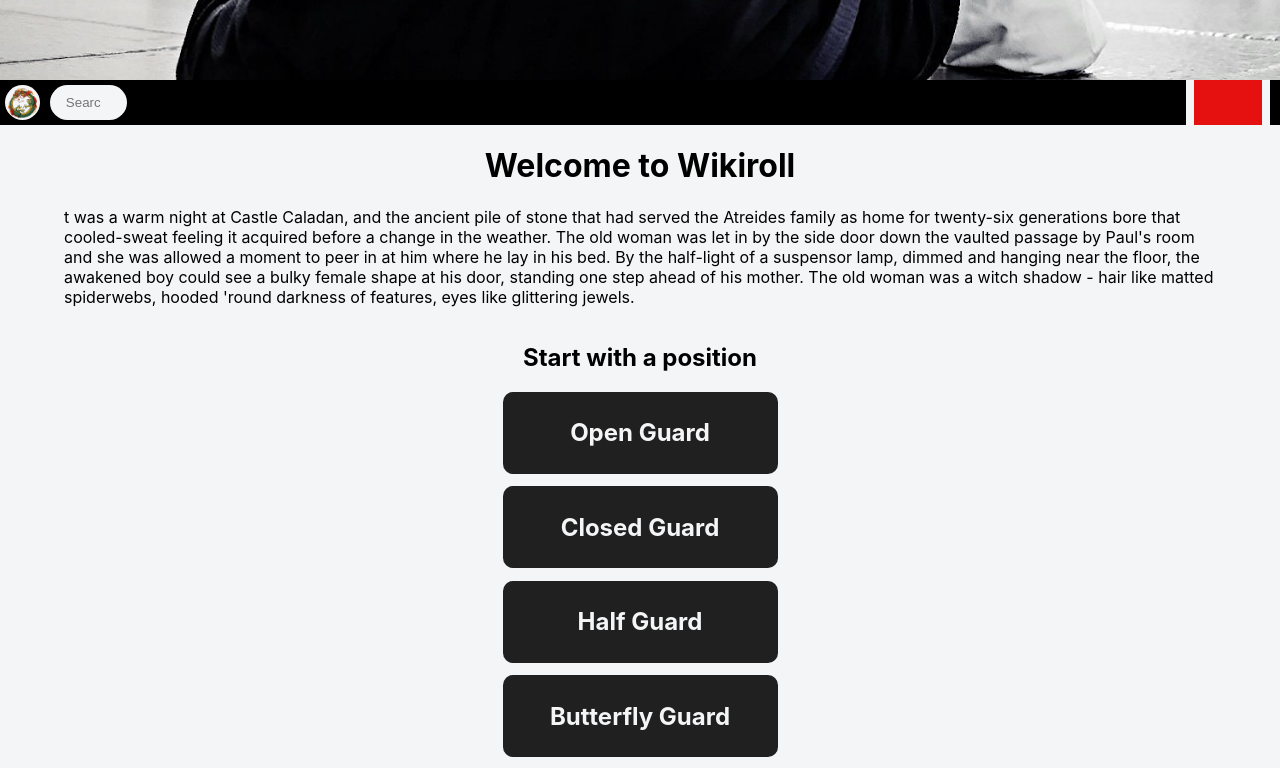
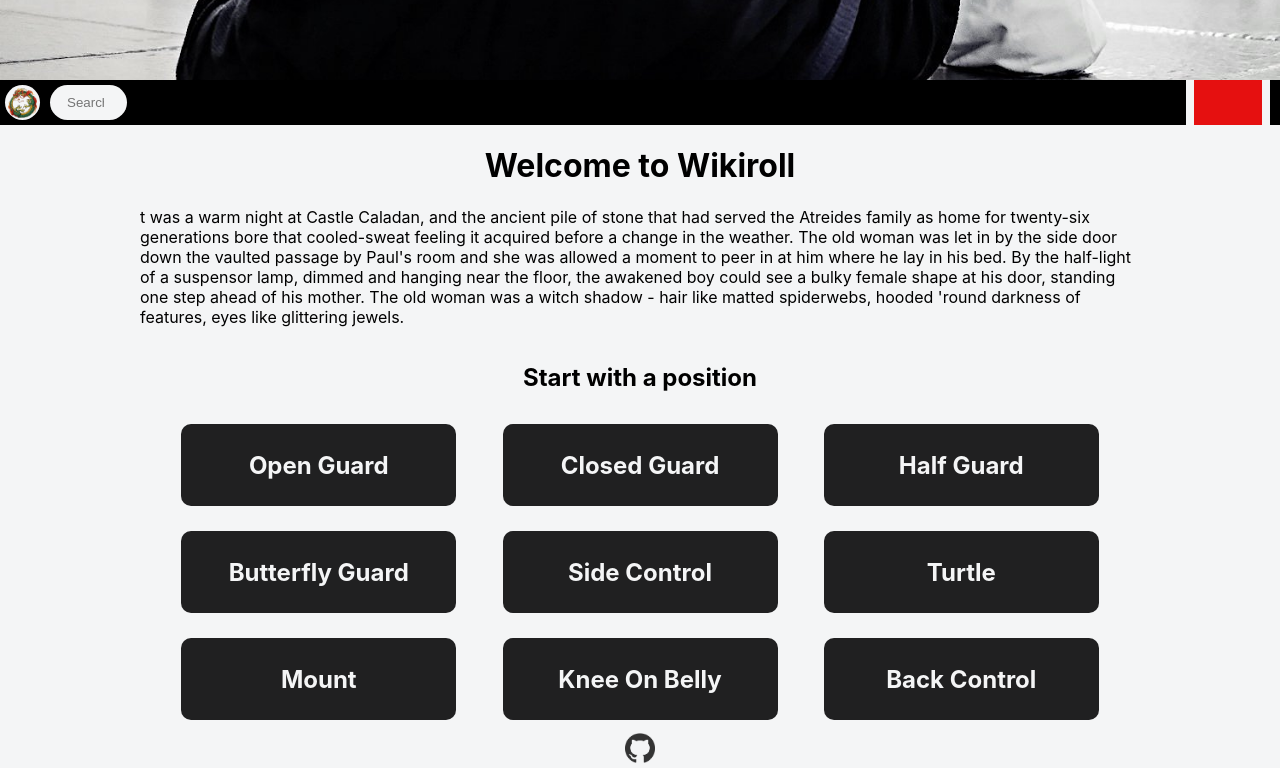
Before and after one commit to ianlov/Wikiroll, a React (Create React App) app in the folder client/: page / in a window 1280 px wide. Shown: the part 720-1488 px from the top of the page. Built offline with nearby package versions, Linux system fonts and the light colour scheme.

Commit message:
splash done

```diff
--- /dev/null
+++ b/client/src/assets/css/layout.css
@@ -0,0 +1,11 @@
+footer {
+  height: 32px;
+  display: flex;
+  flex-flow: row nowrap;
+  justify-content: center;
+}
+
+footer > a > img {
+  height: 30px;
+  width: auto;
+}
--- a/client/src/assets/css/nav.css
+++ b/client/src/assets/css/nav.css
@@ -39,8 +39,8 @@
   border-radius: 17.5px;
   margin: 5px 5px;
   border: none;
-  padding-left: 12%;
-  padding-right: 10%;
+  padding-left: 17px;
+  padding-right: 10px;
   -webkit-transition: all 0.5s;
   transition: all 0.5s;
 }
@@ -52,8 +52,8 @@
   border-radius: 17.5px;
   margin: 5px 5px;
   border: none;
-  padding-left: 12%;
-  padding-right: 10%;
+  padding-left: 10px;
+  padding-right: 10px;
   -webkit-transition: all 0.5s;
   transition: all 0.5s;
 }
--- a/client/src/assets/css/ptscard.css
+++ b/client/src/assets/css/ptscard.css
@@ -6,7 +6,7 @@
   display: flex;
   justify-content: center;
   align-items: center;
-  margin: 12.5px auto;
+  margin: 12.5px 5px;
 }
 
 .pts-card > h2 {
--- a/client/src/assets/css/splash.css
+++ b/client/src/assets/css/splash.css
@@ -9,6 +9,7 @@
 .splash__splash-image > h1 {
   position: absolute;
   top: 35vh;
+  width: 100vw;
   color: white;
   text-align: center;
 }
@@ -20,21 +21,28 @@
 }
 
 .splash__welcome {
-
+  width: 90vw;
+  max-width: 1000px;
 }
 
 .splash__welcome > h1 {
   text-align: center;
 }
 
-.splash__welcome__description-container {
-  width: 90vw;
-}
+/* .splash__welcome__description-container {
+} */
 
 .splash__positions {
-
+  width: 90vw;
+  max-width: 1000px;
 }
 
 .splash__positions > h2 {
   text-align: center;
 }
+
+.splash__positions__container {
+  display: flex;
+  flex-flow: row wrap;
+  justify-content: space-evenly;
+}
--- a/client/src/layouts/Layout.jsx
+++ b/client/src/layouts/Layout.jsx
@@ -1,10 +1,16 @@
+import '../assets/css/layout.css';
+
 import Nav from "../components/Nav.jsx";
+import github from "../assets/images/GitHub_logo.png";
 
 const Layout = (props) => {
   return (
     <div>
       <Nav />
       {props.children}
+      <footer>
+        <a href="https://github.com/ianlov/Wikiroll" ><img src={github} alt="github" /></a>
+      </footer>
     </div>
   )
 }
--- a/client/src/screens/Splash.jsx
+++ b/client/src/screens/Splash.jsx
@@ -21,7 +21,7 @@
   return (
     <>
     <div className="splash__splash-image" >
-      <h1>"If you do this, I do that, and if you do that, I do this, <br/>forever" <br/>-Relson Gracie</h1>
+      <h1>"If you do this, I do that, and if you do that, I do this... <br/>forever" <br/><br/>-Relson Gracie</h1>
     </div>
     <Layout>
       <div className="splash" >
@@ -33,6 +33,7 @@
         </div>
         <div className="splash__positions" >
           <h2>Start with a position</h2>
+          <div className="splash__positions__container">
             {positions.map(position => (
               <Link
                 style={{textDecoration: "none"}}
@@ -43,6 +44,7 @@
             ))}
           </div>
         </div>
+      </div>
     </Layout>
     </>
   )
```
Lines whose indentation alone changed are shown as unchanged.
